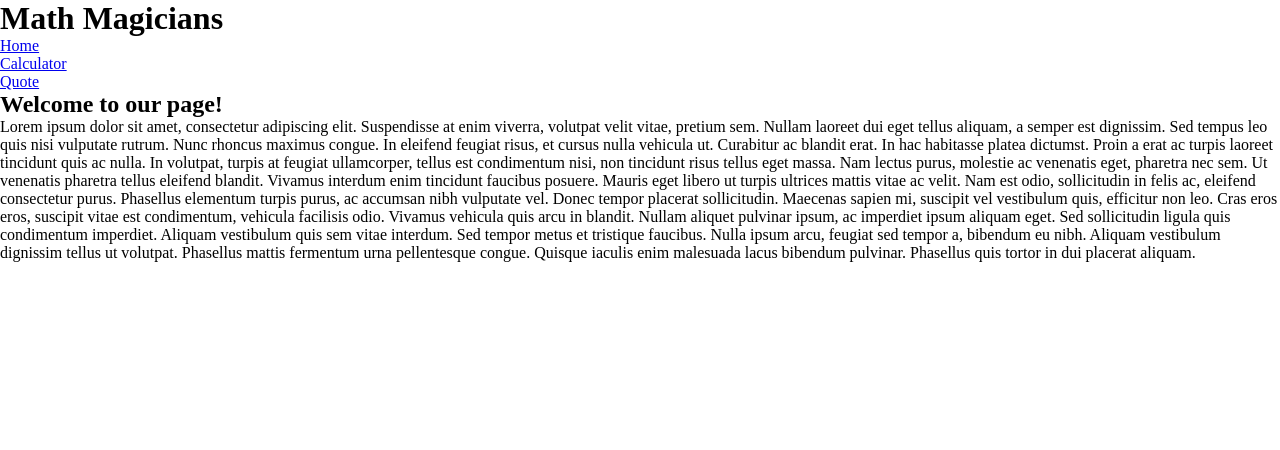
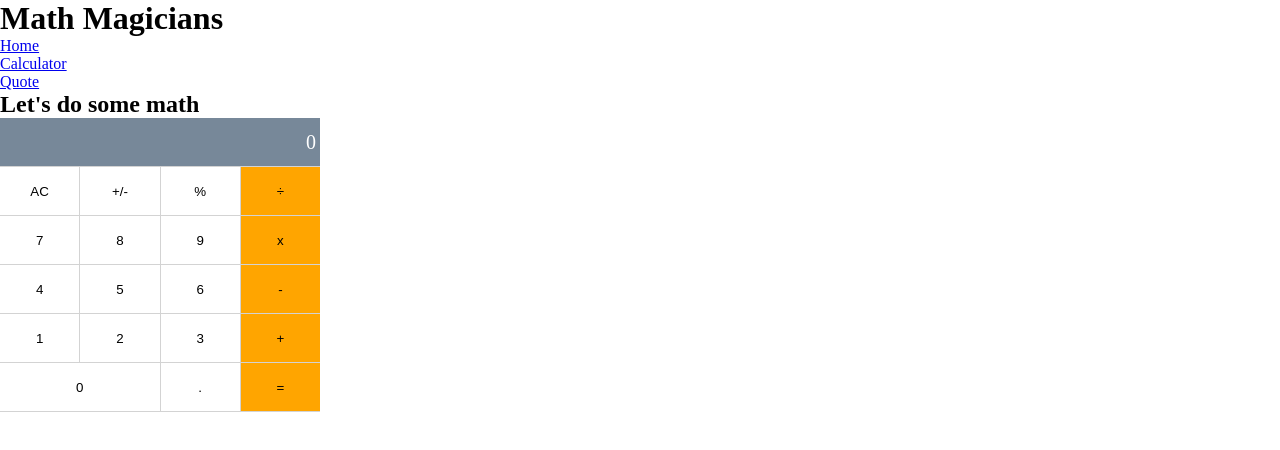
Before and after one commit to usmansbk/math-magicians, a React (Create React App) app: page /calculator in a window 1280 px wide. Shown: the top 450 px of the page. Built offline with nearby package versions, Linux system fonts and the light colour scheme.

Commit message:
Add calculator route

```diff
--- a/src/App.js
+++ b/src/App.js
@@ -2,6 +2,7 @@ import {
   Link, Switch, Route, BrowserRouter,
 } from 'react-router-dom';
 import Home from './components/Home';
+import Calculator from './components/Calculator';
 
 const routes = [
   {
@@ -12,7 +13,7 @@ const routes = [
   {
     name: 'Calculator',
     path: '/calculator',
-    component: Home,
+    component: Calculator,
   },
   {
     name: 'Quote',
@@ -38,7 +39,7 @@ const App = () => (
       </header>
       <Switch>
         {routes.map(({ path, component: Component }) => (
-          <Route key={path} path={path}><Component /></Route>))}
+          <Route key={path} path={path}><Component /></Route>)).reverse()}
       </Switch>
     </>
   </BrowserRouter>
--- a/src/components/Calculator.js
+++ b/src/components/Calculator.js
@@ -84,6 +84,8 @@ const Calculator = () => {
   const display = (total || '') + (operation || '') + (next || '');
 
   return (
+    <section>
+      <h2>Let&apos;s do some math</h2>
       <div className="calculator">
         <div className="output">
           <p>{display || '0'}</p>
@@ -100,6 +102,7 @@ const Calculator = () => {
           ))}
         </div>
       </div>
+    </section>
   );
 };
 
```
Lines whose indentation alone changed are shown as unchanged.
